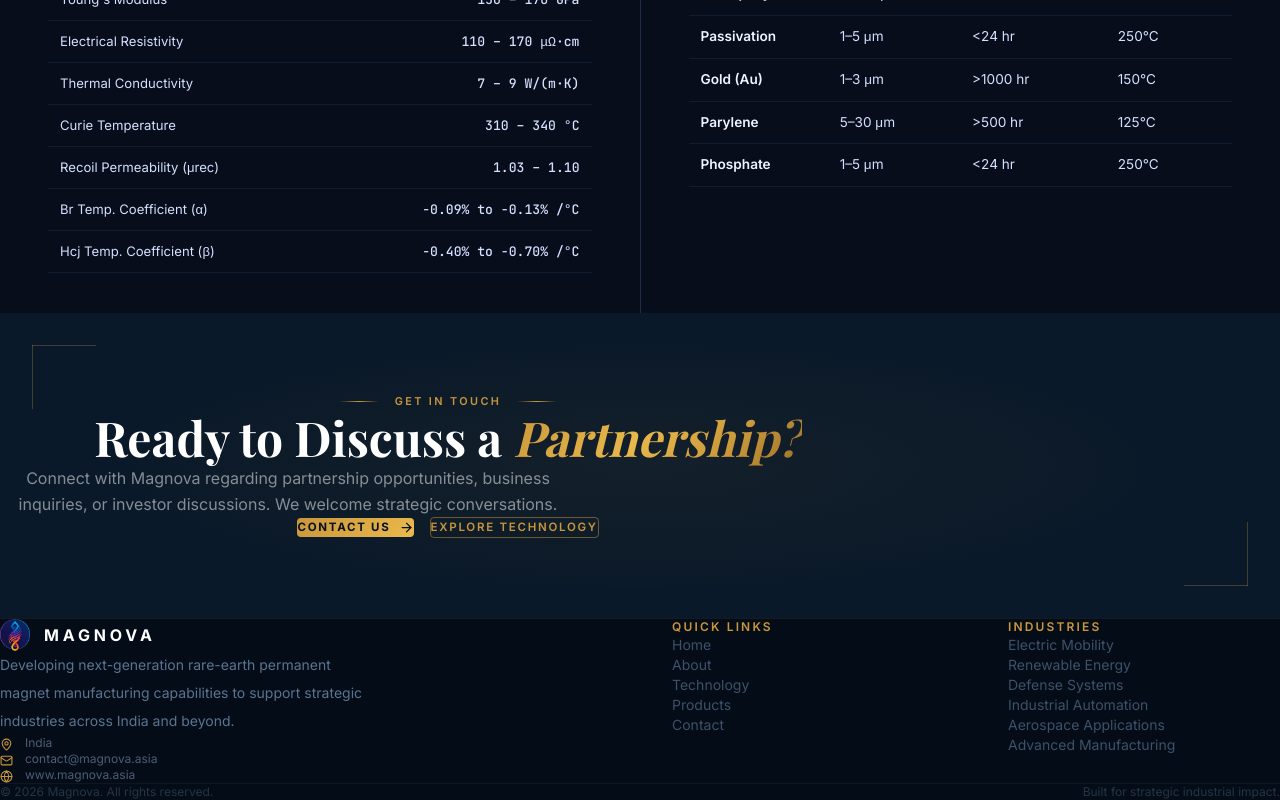
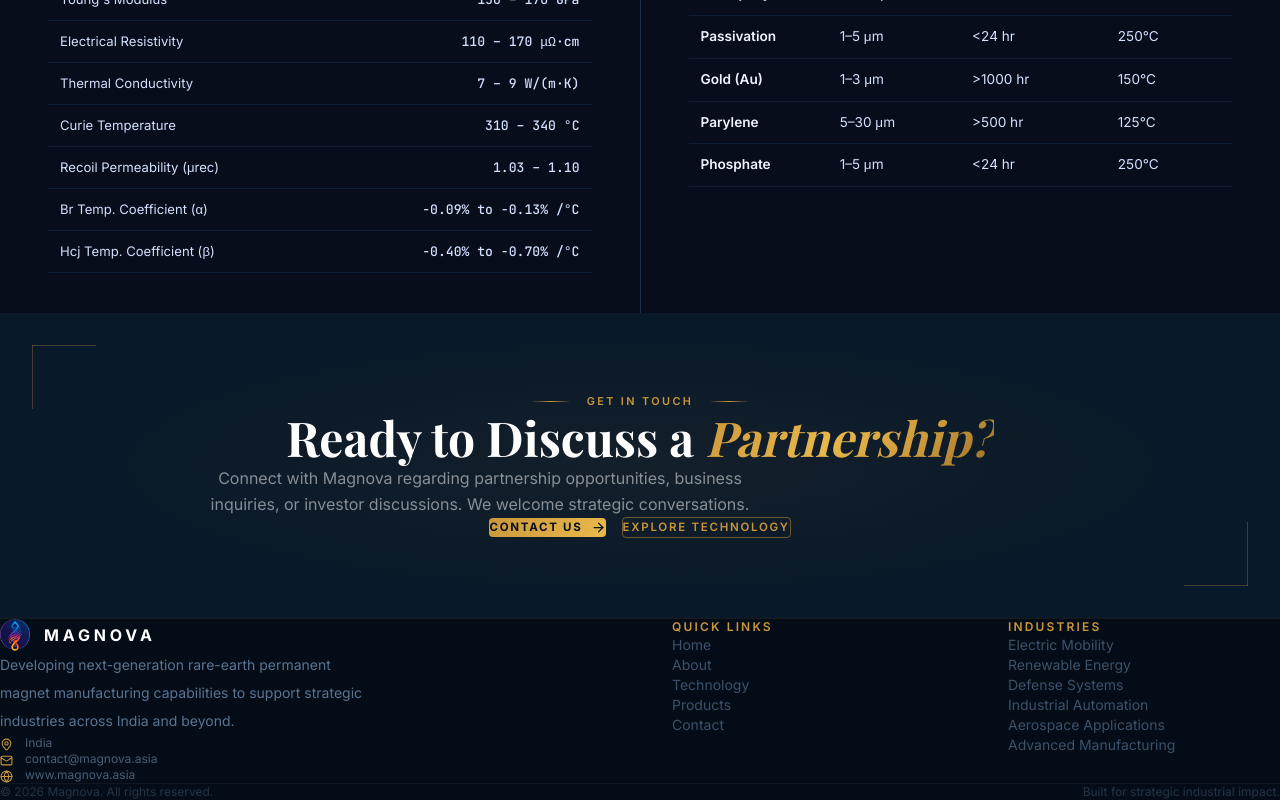
Before and after one commit to ADityamagnova/Magnova1, a Next.js app: page /products in a window 1280 px wide. Shown: the part 3063-3863 px from the top of the page. Built offline with nearby package versions, Linux system fonts and the light colour scheme; a web font is replaced by a local one.

Commit message:
Center HomeCTA content well

```diff
--- a/components/home/HomeCTA.tsx
+++ b/components/home/HomeCTA.tsx
@@ -8,7 +8,7 @@
   return (
     <section
       id="home-cta"
-      className="section-sm relative overflow-hidden"
+      className="section-sm relative overflow-hidden flex flex-col items-center justify-center text-center w-full"
       style={{ background: '#0a1929' }}
     >
       {/* Decorative corner lines */}
@@ -31,7 +31,7 @@
         }}
       />
 
-      <div className="max-w-4xl mx-auto px-6 md:px-12 lg:px-16 text-center relative">
+      <div className="max-w-4xl w-full mx-auto px-6 md:px-12 lg:px-16 text-center relative z-10">
         <FadeIn>
           <div className="flex items-center justify-center gap-4 mb-6">
             <div className="gold-line w-10" />
@@ -42,7 +42,7 @@
 
         <FadeIn delay={0.1}>
           <h2
-            className="font-display font-bold text-white mb-5"
+            className="font-display font-bold text-white mb-5 text-center"
             style={{ fontSize: 'clamp(1.9rem, 4vw, 3rem)', lineHeight: 1.15 }}
           >
             Ready to Discuss a{' '}
@@ -52,7 +52,7 @@
 
         <FadeIn delay={0.2}>
           <p
-            className="text-base leading-relaxed mb-10 max-w-xl mx-auto"
+            className="text-base leading-relaxed mb-10 max-w-xl mx-auto text-center"
             style={{ color: 'rgba(255,255,255,0.5)' }}
           >
             Connect with Magnova regarding partnership opportunities, business inquiries,
```
